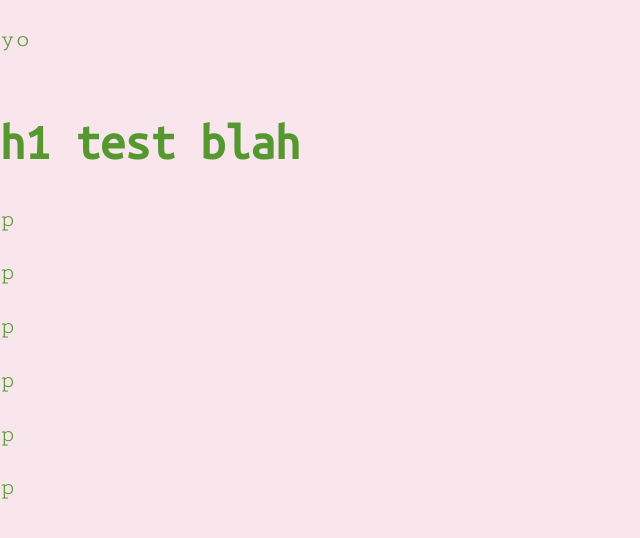
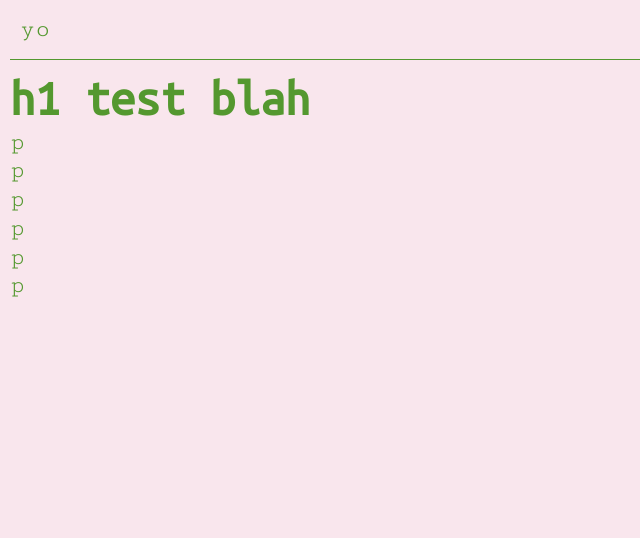
Before and after one commit to achristmascarl/rainfrog.gg, a Next.js app: page / in a window 1280 px wide. Shown: the top 538 px of the page, without its empty margins (0-640 px from the left). Built offline with nearby package versions, Linux system fonts and the light colour scheme.

Commit message:
update navbar styling

```diff
--- /dev/null
+++ b/src/components/Navbar/index.module.scss
@@ -0,0 +1,12 @@
+.Navbar {
+  border-bottom: solid .05rem var(--color-primary);
+  padding: .5rem;
+  margin-left: .5rem;
+  margin-right: .5rem;
+  width: auto;
+  left: 0;
+  right: 0;
+  display: flex;
+  flex-flow: row nowrap;
+  align-items: center;
+}
--- a/src/components/Navbar/index.tsx
+++ b/src/components/Navbar/index.tsx
@@ -1,6 +1,9 @@
+import styles from "./index.module.scss";
+import { c } from "@/utils";
+
 export default function Navbar({ className }: { className: string }) {
   return (
-    <nav className={className}>
+    <nav className={c(className, styles.Navbar)}>
       <p>yo</p>
     </nav>
   );
--- a/src/styles/globals.scss
+++ b/src/styles/globals.scss
@@ -3,7 +3,7 @@
 :root {
   --color-primary: #54982F;
   --color-secondary: #F9E6ED;
-  --nav-height: 4rem;
+  --nav-height: 3rem;
 }
 
 body {
@@ -19,6 +19,8 @@ body {
 * {
   font-family: var(--font-cutive-mono);
   font-size: 1.25rem;
+  padding: 0;
+  margin: 0;
 }
 
 h1,
@@ -67,4 +69,5 @@ main {
   height: 100%;
   width: 100%;
   overflow-y: auto;
+  padding: .5rem;
 }
```
Also changed, not shown: src/components/Navbar/index.scss (deleted).
